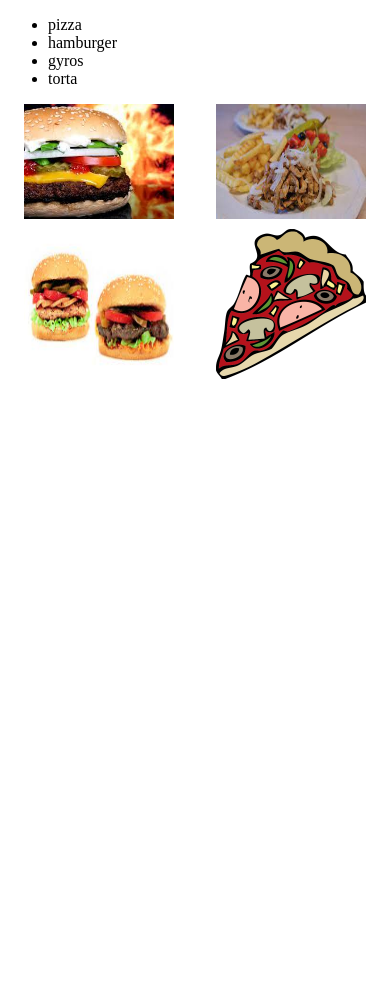
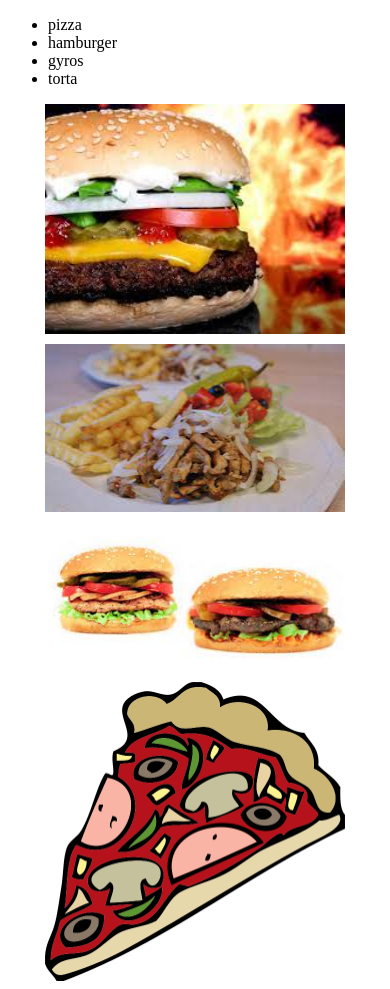
Before and after one commit to dkornel01/java-sript4, a plain HTML site: page index.html in a window 390 px wide. Before the commit the page ends 844 px from the top, so only its background shows below. Drawn offline with Linux system fonts and the light colour scheme.

Commit message:
java_script

```diff
--- a/main.js
+++ b/main.js
@@ -35,7 +35,7 @@ function metodus(tomb,tartalomElemEz){
 function kepek(lis,tartalomElemEz){
     let kepjel="<article>"
     for (let index = 0; index < lis.length; index++) {
-        kepjel += '<img src="'+lis[index]+'">'
+        kepjel += '<img src="'+lis[index]+' ">'
     }
     tartalomElemEz[1].innerHTML+=kepjel
 }
--- a/style.css
+++ b/style.css
@@ -11,3 +11,10 @@ article{
 img{
     width: 40%;
 }
+
+@media screen and (max-width:400px) {
+    img{
+        width: 80%;
+    }
+
+}
```
